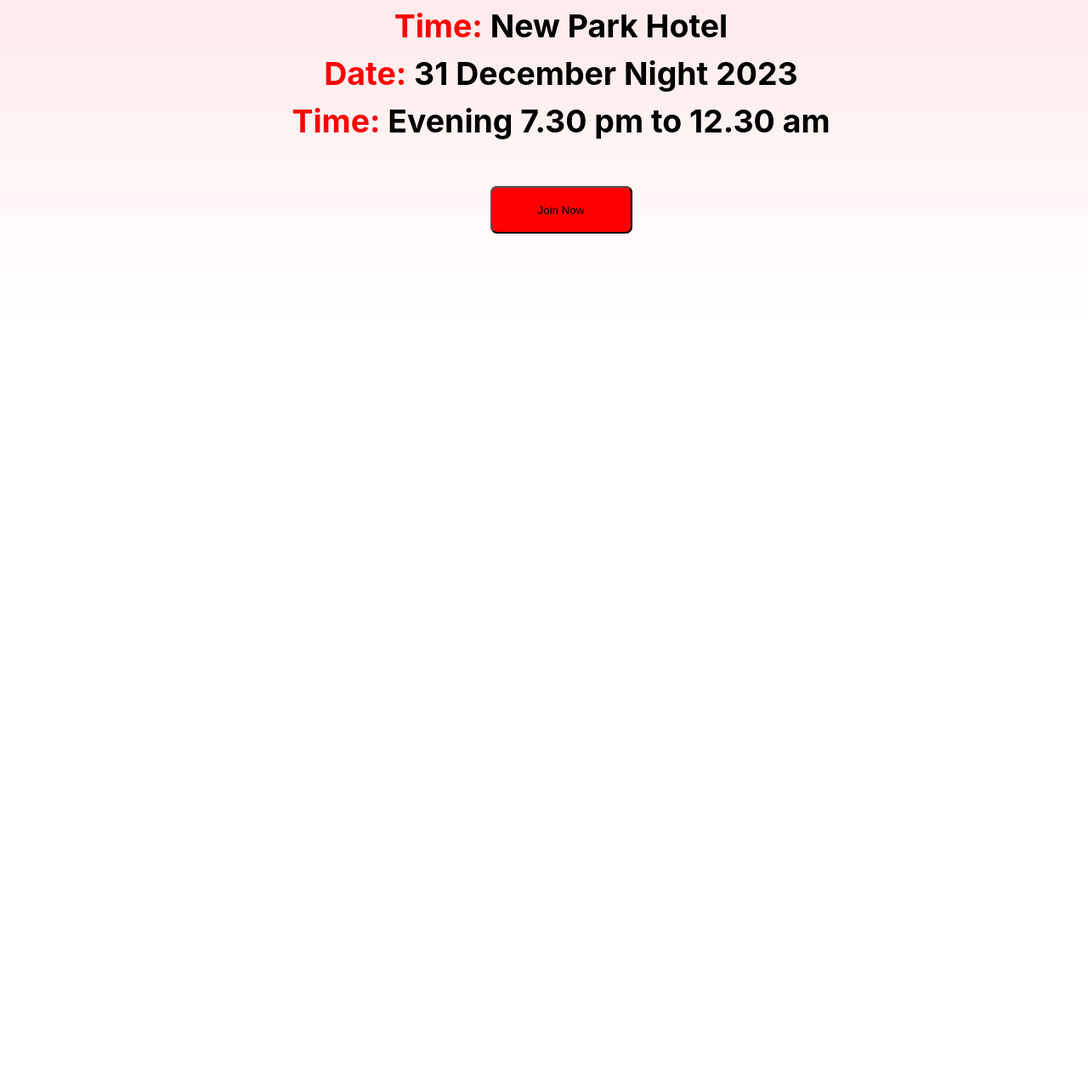
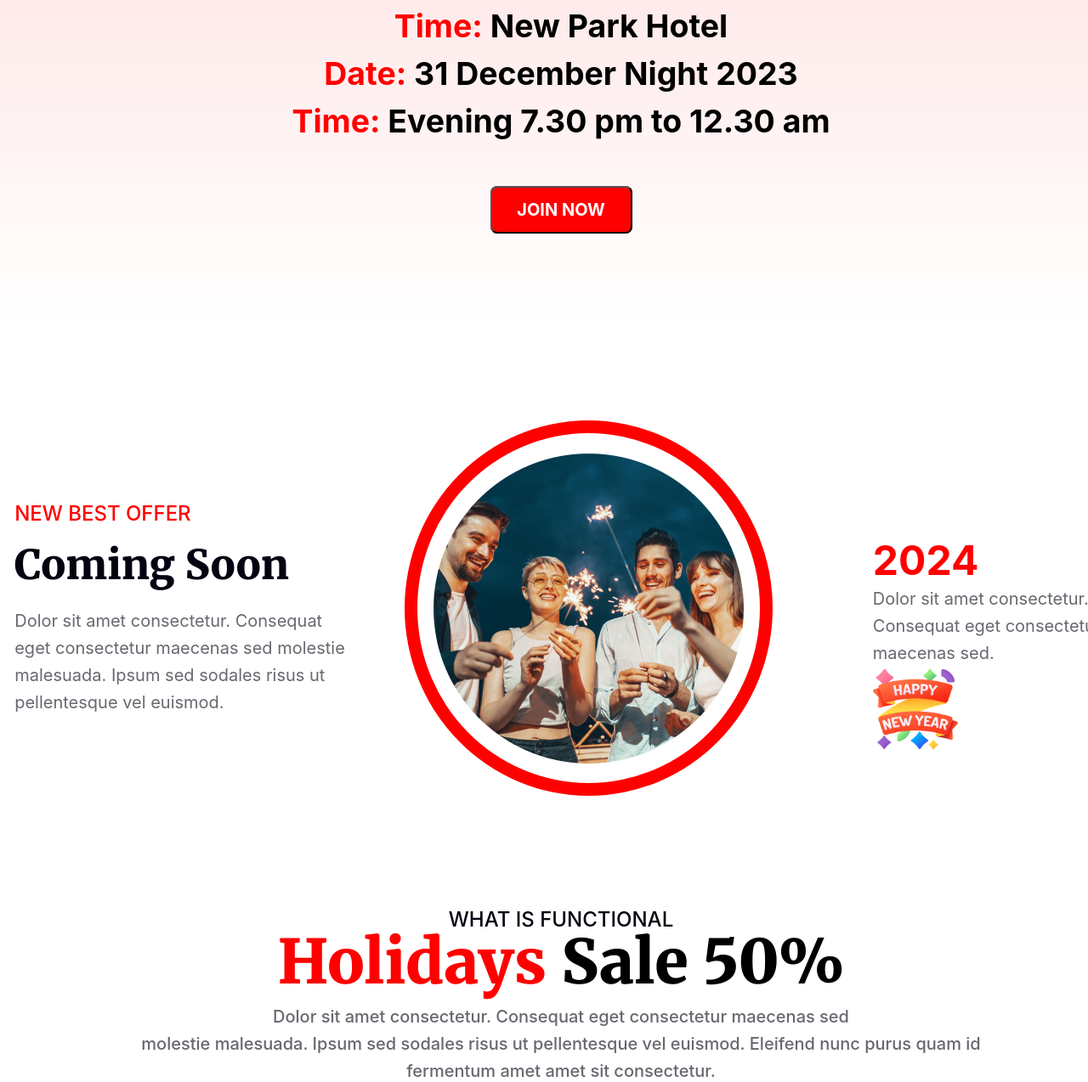
Before and after one commit to Khurshedspi/happy-new-year, a plain HTML site: page index.html in a window 1280 px wide. Shown: the part 2353-3627 px from the top of the page at 85% size. Before the commit the page ends 2738 px from the top, so only its background shows below. Drawn offline with Linux system fonts and the light colour scheme.

Commit message:
holidays section

```diff
--- a/index.html
+++ b/index.html
@@ -33,7 +33,8 @@
         <section class="party-container">
             <div class="party-container-content">
                 <h2 class="party-title">Welcome to <br>midnight party</h2>
-                <p class="party-description">Dolor sit amet consectetur. Consequat eget consectetur maecenas sed molestie malesuada. Ipsum sed
+                <p class="party-description">Dolor sit amet consectetur. Consequat eget consectetur maecenas sed
+                    molestie malesuada. Ipsum sed
                     sodales risus ut pellentesque vel euismod. </p>
                 <a class="party-join" href="#">Join Now</a>
             </div>
@@ -43,17 +44,50 @@
         </section>
 
         <!-- starts time section here -->
-         <section class="time-part">
+        <section class="time-part">
             <div class="time-container">
                 <div class="time-content">
-                   <h3><span class="red-color">Time:</span> New Park Hotel</h3>
-                   <h3><span class="red-color">Date:</span> 31 December Night 2023</h3>
-                   <h3><span class="red-color">Time:</span> Evening 7.30 pm to 12.30 am</h3>
+                    <h3><span class="red-color">Time:</span> New Park Hotel</h3>
+                    <h3><span class="red-color">Date:</span> 31 December Night 2023</h3>
+                    <h3><span class="red-color">Time:</span> Evening 7.30 pm to 12.30 am</h3>
                 </div>
                 <div class="time-join">
                     <button class="time-join">Join Now</button>
                 </div>
             </div>
+        </section>
+
+        <!-- Best offer section starts here -->
+
+        <section class="best-offer-section">
+            <div class="best-offer-container">
+                <div class="best-offer-content1">
+                    <h5 class="new-best-off">NEW BEST OFFER</h5>
+                    <h2>Coming Soon</h2>
+                    <p>Dolor sit amet consectetur. Consequat <br> eget consectetur maecenas sed molestie <br> malesuada. Ipsum sed sodales risus ut <br> pellentesque vel euismod. </p>
+                </div>
+                <div class="best-offer-img">
+                    <img src="assets/images/Ellipse 1.png" alt="" class="off-img">
+                </div>
+                <div class="best-offer-content2">
+                    <h4>2024</h4>
+                    <p>Dolor sit amet consectetur. Consequat eget consectetur maecenas sed.</p>
+                    <img  src="assets/images/Group 96.png" alt="">
+                </div>
+            </div>
+        </section>
+
+        <!-- Holidays Sale 50% section starts here -->
+         <section class="holidays-container">
+            <h3>WHAT IS FUNCTIONAL</h3>
+            <h1><span class="holi-red">Holidays</span> Sale 50%</h1>
+            <p>Dolor sit amet consectetur. Consequat eget consectetur maecenas sed <br>
+                molestie malesuada. Ipsum sed sodales risus ut pellentesque vel euismod. Eleifend nunc purus quam id <br>fermentum amet amet sit consectetur.</p>
+
+                <div class="holidays-img">
+                    <img src="assets/images/Group 75.png" alt="" >
+                    <img class="discount" src="assets/images/Group 44.png" alt="" >
+                </div>
          </section>
 
     </main>
--- a/styles/style.css
+++ b/styles/style.css
@@ -194,6 +194,7 @@ h1 {
     margin: auto;
     border-radius: 16px;
     background: linear-gradient(180.00deg, rgba(255, 0, 0, 0.1), rgba(255, 0, 0, 0) 100%);
+    margin-bottom: 110px;
 }
 
 .time-container {
@@ -221,4 +222,178 @@ h1 {
     width: 167px;
     height: 56px;
 
+
+    color: rgb(255, 255, 255);
+    font-family: Inter;
+    font-size: 20px;
+    font-weight: 700;
+    line-height: 24px;
+    letter-spacing: 0%;
+    text-align: center;
+    text-transform: uppercase;
+
 }
+
+/* best-offer-section styles here */
+.best-offer-section {
+
+    width: 1320px;
+    height: 463px;
+    margin: auto;
+    margin-bottom: 110px;
+}
+
+.best-offer-container {
+    display: flex;
+    justify-content: center;
+    align-items: center;
+    /* gap: 70px; */
+}
+
+.best-offer-content1 {
+    margin-right: 70px;
+}
+
+.new-best-off {
+    color: rgb(255, 0, 0);
+    font-family: Inter;
+    font-size: 24px;
+    font-weight: 500;
+    line-height: 29px;
+    letter-spacing: 0%;
+    margin-bottom: 16px;
+
+}
+
+.best-offer-content1 h2 {
+    color: rgb(7, 2, 17);
+    font-family: Merriweather;
+    font-size: 48px;
+    font-weight: 900;
+    line-height: 60px;
+    letter-spacing: 0%;
+    text-align: left;
+    text-transform: capitalize;
+    margin-bottom: 20px;
+}
+
+.best-offer-content1 p {
+    color: rgba(7, 2, 17, 0.6);
+    font-family: Inter;
+    font-size: 20px;
+    font-weight: 400;
+    line-height: 32px;
+    letter-spacing: 0%;
+    text-align: left;
+}
+
+
+.best-offer-img {
+    /* width: 463px;
+    height: 463px; */
+    box-sizing: border-box;
+    border-radius: 100%;
+    border: 15px solid rgb(255, 0, 0);
+
+}
+
+.off-img {
+    /* width: 415px;
+    height: 415px; */
+    margin-top: 5px;
+    padding: 19px;
+
+}
+
+.best-offer-content2 {
+    width: 276px;
+    height: 170px;
+    margin-left: 118px;
+}
+
+.best-offer-content2 h4 {
+    color: rgb(255, 0, 0);
+    font-family: Inter;
+    font-size: 48px;
+    font-weight: 700;
+    line-height: 58px;
+    letter-spacing: 0%;
+    text-align: left;
+}
+
+.best-offer-content2 p {
+    color: rgba(7, 2, 17, 0.6);
+    font-family: Inter;
+    font-size: 20px;
+    font-weight: 400;
+    line-height: 32px;
+    letter-spacing: 0%;
+    text-align: left;
+}
+
+.best-offer-content2 img {
+    width: 100px;
+    height: 100px;
+}
+
+/* holidays-container styles here */
+
+.holidays-container {
+    width: 1320px;
+    height: 986.07px;
+    margin: 0 auto;
+}
+
+.holidays-container h3 {
+    color: rgb(7, 2, 17);
+    font-family: Inter;
+    font-size: 24px;
+    font-weight: 500;
+    line-height: 29px;
+    letter-spacing: 0%;
+    text-align: center;
+    margin-bottom: 16px;
+}
+
+.holi-red {
+    color: red;
+}
+
+.holidays-container h1 {
+    font-family: Merriweather;
+    font-size: 72px;
+    font-weight: 900;
+    line-height: 40px;
+    letter-spacing: 0%;
+    text-align: center;
+    color: black;
+    margin-bottom: 28px;
+}
+
+.holidays-container p {
+    color: rgba(7, 2, 17, 0.6);
+    font-family: Inter;
+    font-size: 20px;
+    font-weight: 500;
+    line-height: 32px;
+    letter-spacing: 0%;
+    text-align: center;
+}
+
+.holidays-img {
+    display: flex;
+    background-image: url(../assets/images/Rectangle\ 2.png);
+    /* background-size: contain; */
+    background-position: bottom;
+    background-repeat: no-repeat;
+    border-radius: 16px 0px 16px 16px;
+
+    margin: 0 auto;
+
+}
+
+.discount {
+    width: 306.84px;
+    height: 306.84px;
+    margin: 77px 180px 50px 177px;
+}
```
